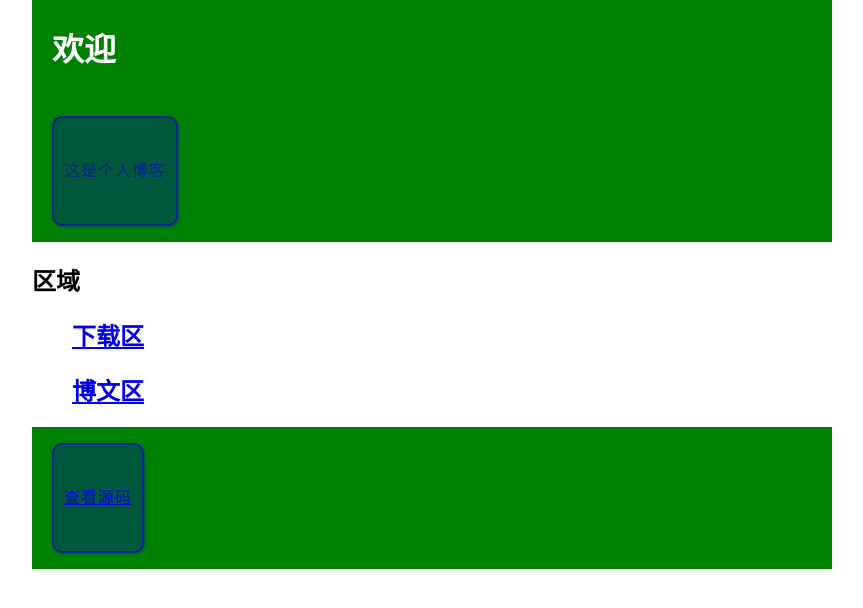
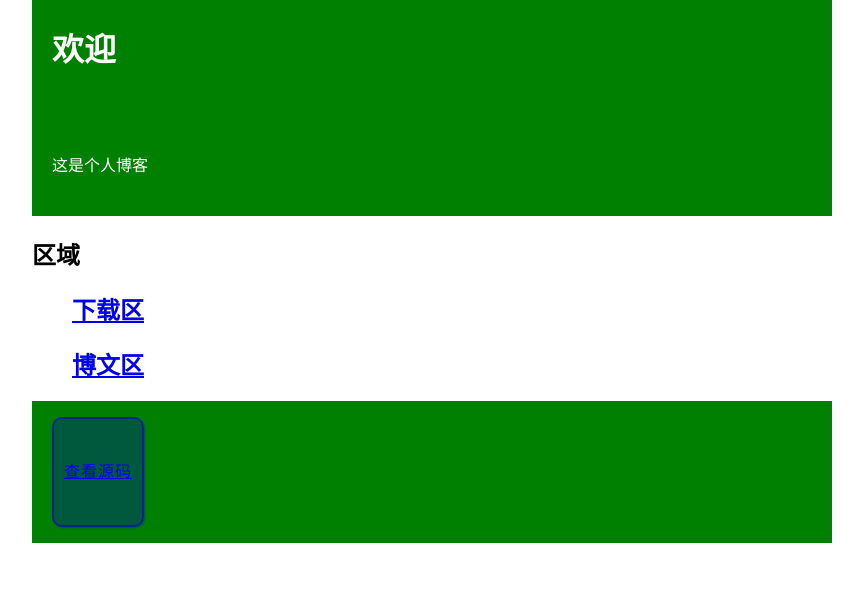
Before and after one commit to plabra/blog, a PHP site: page / in a window 1280 px wide. Shown: the top 608 px of the page, without its empty margins (208-1071 px from the left). Run offline with PHP 8.4, Linux system fonts and the light colour scheme.

Commit message:
Update style2.css

```diff
--- a/style2.css
+++ b/style2.css
@@ -1,4 +1,4 @@
-p {
+p.R {
   font-family: sans-serif, '黑体';
   letter-spacing: 1px;
   text-transform: uppercase;
```
